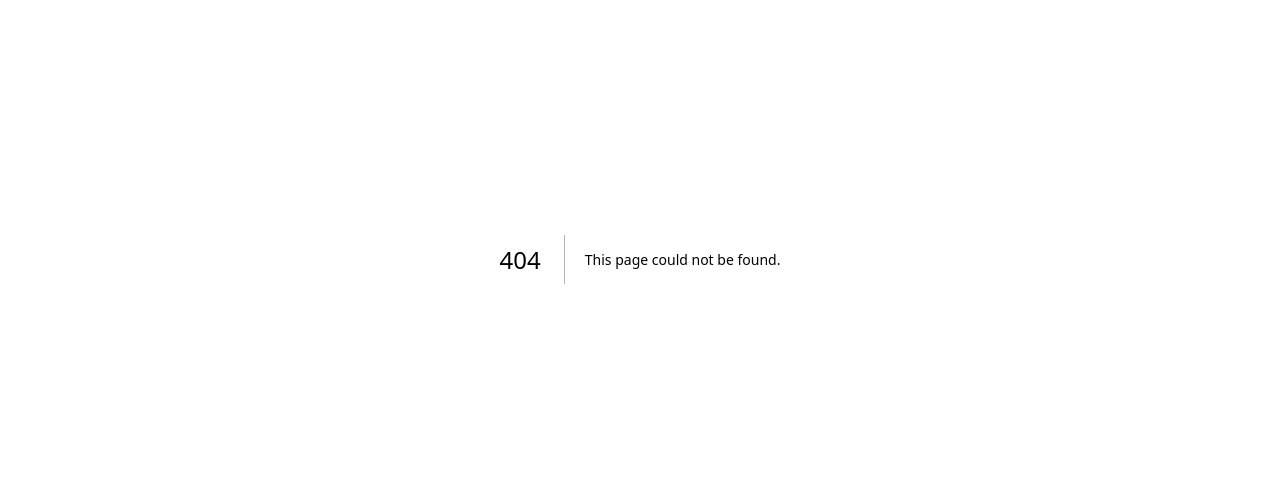
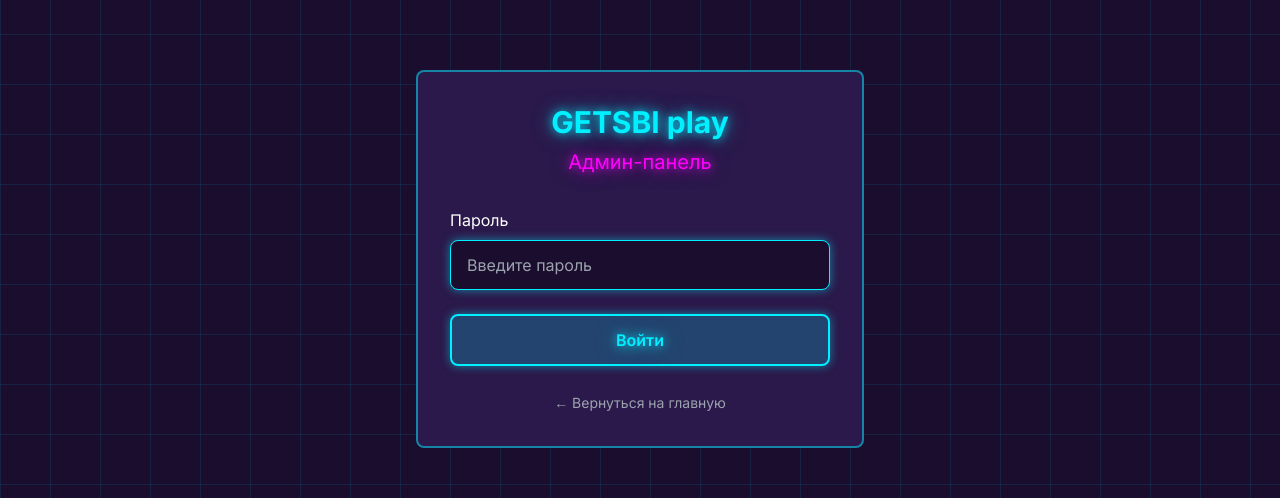
Before and after one commit to Alim1144/getsbi-play, a Next.js app: page /admin/login in a window 1280 px wide. Before the commit this address had no page. Shown: the part 216-714 px from the top of the page. Built offline with nearby package versions, Linux system fonts and the light colour scheme; no server answers.

Commit message:
Add password protection for admin panel

```diff
--- /dev/null
+++ b/app/admin/login/page.tsx
@@ -0,0 +1,107 @@
+'use client'
+
+import { useState, useEffect } from 'react'
+import { useRouter } from 'next/navigation'
+import Link from 'next/link'
+
+export default function AdminLoginPage() {
+  const router = useRouter()
+  const [password, setPassword] = useState('')
+  const [error, setError] = useState('')
+  const [isLoading, setIsLoading] = useState(false)
+
+  useEffect(() => {
+    // Проверяем, не авторизован ли уже пользователь
+    fetch('/api/admin/check')
+      .then((res) => res.json())
+      .then((data) => {
+        if (data.authenticated) {
+          router.push('/admin')
+        }
+      })
+      .catch(() => {
+        // Игнорируем ошибки
+      })
+  }, [router])
+
+  const handleSubmit = async (e: React.FormEvent) => {
+    e.preventDefault()
+    setError('')
+    setIsLoading(true)
+
+    try {
+      const response = await fetch('/api/admin/login', {
+        method: 'POST',
+        headers: {
+          'Content-Type': 'application/json',
+        },
+        body: JSON.stringify({ password }),
+      })
+
+      const data = await response.json()
+
+      if (response.ok && data.success) {
+        router.push('/admin')
+        router.refresh()
+      } else {
+        setError('Неверный пароль')
+      }
+    } catch (err) {
+      setError('Произошла ошибка. Попробуйте еще раз.')
+    } finally {
+      setIsLoading(false)
+    }
+  }
+
+  return (
+    <div className="min-h-screen flex items-center justify-center px-4">
+      <div className="bg-dark-purple-light/90 border-2 border-neon-blue/50 rounded-lg p-8 max-w-md w-full backdrop-blur-sm">
+        <div className="text-center mb-8">
+          <h1 className="text-3xl font-bold text-neon-blue mb-2">GETSBI play</h1>
+          <p className="text-neon-pink text-xl">Админ-панель</p>
+        </div>
+
+        <form onSubmit={handleSubmit} className="space-y-6">
+          <div>
+            <label htmlFor="password" className="block text-white mb-2">
+              Пароль
+            </label>
+            <input
+              type="password"
+              id="password"
+              value={password}
+              onChange={(e) => setPassword(e.target.value)}
+              className="w-full bg-dark-purple border border-neon-blue/50 rounded-lg px-4 py-3 text-white focus:outline-none focus:border-neon-blue focus:ring-2 focus:ring-neon-blue/50"
+              placeholder="Введите пароль"
+              required
+              autoFocus
+            />
+          </div>
+
+          {error && (
+            <div className="bg-red-500/20 border border-red-500 text-red-400 px-4 py-3 rounded-lg">
+              {error}
+            </div>
+          )}
+
+          <button
+            type="submit"
+            disabled={isLoading}
+            className="w-full bg-neon-blue/20 hover:bg-neon-blue/30 border-2 border-neon-blue text-neon-blue font-semibold px-6 py-3 rounded-lg transition-all hover:scale-105 hover:shadow-neon-blue disabled:opacity-50 disabled:cursor-not-allowed"
+          >
+            {isLoading ? 'Вход...' : 'Войти'}
+          </button>
+        </form>
+
+        <div className="mt-6 text-center">
+          <Link
+            href="/"
+            className="text-gray-400 hover:text-neon-blue transition-colors text-sm"
+          >
+            ← Вернуться на главную
+          </Link>
+        </div>
+      </div>
+    </div>
+  )
+}
--- a/app/admin/page.tsx
+++ b/app/admin/page.tsx
@@ -5,10 +5,12 @@ import { useRouter } from 'next/navigation'
 import { Product, ProductCategory } from '@/lib/types'
 import { getProducts, saveProduct, deleteProduct } from '@/lib/storage'
 import { getCategoryName } from '@/lib/utils'
-import { Plus, Trash2, Edit, X, Upload } from 'lucide-react'
+import { Plus, Trash2, Edit, X, Upload, LogOut } from 'lucide-react'
 
 export default function AdminPage() {
   const router = useRouter()
+  const [isAuthenticated, setIsAuthenticated] = useState(false)
+  const [isChecking, setIsChecking] = useState(true)
   const [products, setProducts] = useState<Product[]>([])
   const [isFormOpen, setIsFormOpen] = useState(false)
   const [editingProduct, setEditingProduct] = useState<Product | null>(null)
@@ -22,8 +24,30 @@ export default function AdminPage() {
   })
 
   useEffect(() => {
+    // Проверяем авторизацию
+    fetch('/api/admin/check')
+      .then((res) => res.json())
+      .then((data) => {
+        if (data.authenticated) {
+          setIsAuthenticated(true)
           setProducts(getProducts())
-  }, [])
+        } else {
+          router.push('/admin/login')
+        }
+      })
+      .catch(() => {
+        router.push('/admin/login')
+      })
+      .finally(() => {
+        setIsChecking(false)
+      })
+  }, [router])
+
+  const handleLogout = async () => {
+    await fetch('/api/admin/logout', { method: 'POST' })
+    router.push('/admin/login')
+    router.refresh()
+  }
 
   const handleImageUpload = (e: React.ChangeEvent<HTMLInputElement>) => {
     const files = e.target.files
@@ -106,10 +130,25 @@ export default function AdminPage() {
 
   const categories: ProductCategory[] = ['consoles', 'games', 'accounts', 'controllers', 'services']
 
+  if (isChecking) {
+    return (
+      <div className="container mx-auto px-4 py-8">
+        <div className="text-center py-16">
+          <p className="text-gray-400">Проверка доступа...</p>
+        </div>
+      </div>
+    )
+  }
+
+  if (!isAuthenticated) {
+    return null
+  }
+
   return (
     <div className="container mx-auto px-4 py-8">
       <div className="flex justify-between items-center mb-8">
         <h1 className="text-4xl font-bold text-neon-blue">Админ-панель</h1>
+        <div className="flex items-center space-x-4">
           <button
             onClick={() => setIsFormOpen(true)}
             className="bg-neon-blue/20 hover:bg-neon-blue/30 border-2 border-neon-blue text-neon-blue font-semibold px-6 py-3 rounded-lg transition-all hover:scale-105 flex items-center space-x-2"
@@ -117,6 +156,14 @@ export default function AdminPage() {
             <Plus className="w-5 h-5" />
             <span>Добавить товар</span>
           </button>
+          <button
+            onClick={handleLogout}
+            className="bg-red-500/20 hover:bg-red-500/30 border-2 border-red-500 text-red-400 font-semibold px-6 py-3 rounded-lg transition-all hover:scale-105 flex items-center space-x-2"
+          >
+            <LogOut className="w-5 h-5" />
+            <span>Выйти</span>
+          </button>
+        </div>
       </div>
 
       {/* Form Modal */}
--- /dev/null
+++ b/app/api/admin/check/route.ts
@@ -0,0 +1,17 @@
+import { NextRequest, NextResponse } from 'next/server'
+import { cookies } from 'next/headers'
+
+export async function GET(request: NextRequest) {
+  try {
+    const cookieStore = await cookies()
+    const authCookie = cookieStore.get('admin-auth')
+
+    if (authCookie && authCookie.value === 'authenticated') {
+      return NextResponse.json({ authenticated: true })
+    }
+
+    return NextResponse.json({ authenticated: false })
+  } catch (error) {
+    return NextResponse.json({ authenticated: false })
+  }
+}
--- /dev/null
+++ b/app/api/admin/login/route.ts
@@ -0,0 +1,33 @@
+import { NextRequest, NextResponse } from 'next/server'
+import { cookies } from 'next/headers'
+
+const ADMIN_PASSWORD = 'QPBtw4053@%'
+
+export async function POST(request: NextRequest) {
+  try {
+    const { password } = await request.json()
+
+    if (password === ADMIN_PASSWORD) {
+      const cookieStore = await cookies()
+      cookieStore.set('admin-auth', 'authenticated', {
+        httpOnly: true,
+        secure: process.env.NODE_ENV === 'production',
+        sameSite: 'lax',
+        maxAge: 60 * 60 * 24 * 7, // 7 дней
+        path: '/',
+      })
+
+      return NextResponse.json({ success: true })
+    } else {
+      return NextResponse.json(
+        { success: false, error: 'Неверный пароль' },
+        { status: 401 }
+      )
+    }
+  } catch (error) {
+    return NextResponse.json(
+      { success: false, error: 'Ошибка сервера' },
+      { status: 500 }
+    )
+  }
+}
--- /dev/null
+++ b/app/api/admin/logout/route.ts
@@ -0,0 +1,16 @@
+import { NextRequest, NextResponse } from 'next/server'
+import { cookies } from 'next/headers'
+
+export async function POST(request: NextRequest) {
+  try {
+    const cookieStore = await cookies()
+    cookieStore.delete('admin-auth')
+
+    return NextResponse.json({ success: true })
+  } catch (error) {
+    return NextResponse.json(
+      { success: false, error: 'Ошибка сервера' },
+      { status: 500 }
+    )
+  }
+}
```
Also changed, not shown: middleware.ts (added, +20 -0 lines). Lines whose indentation alone changed are shown as unchanged.
